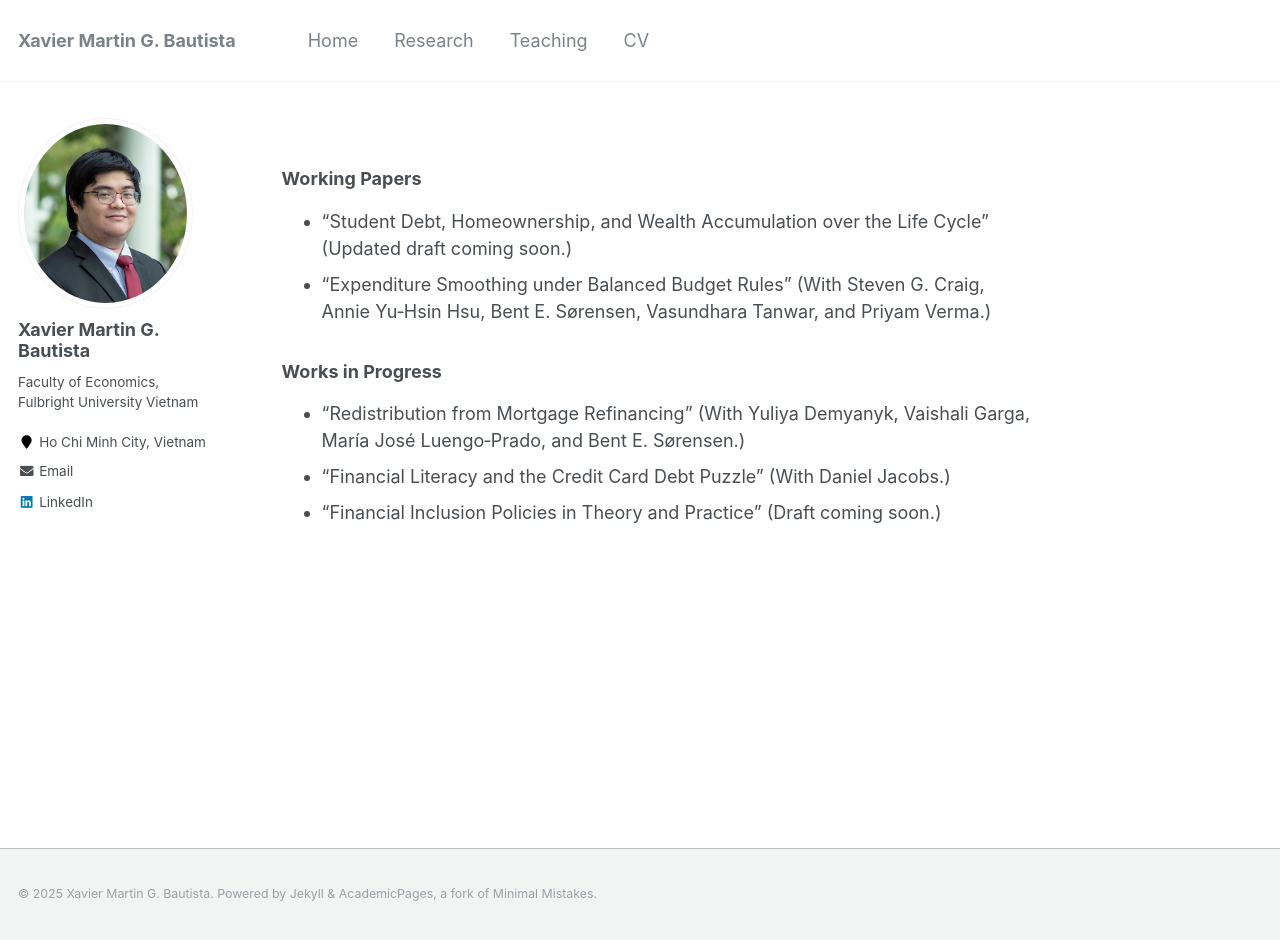
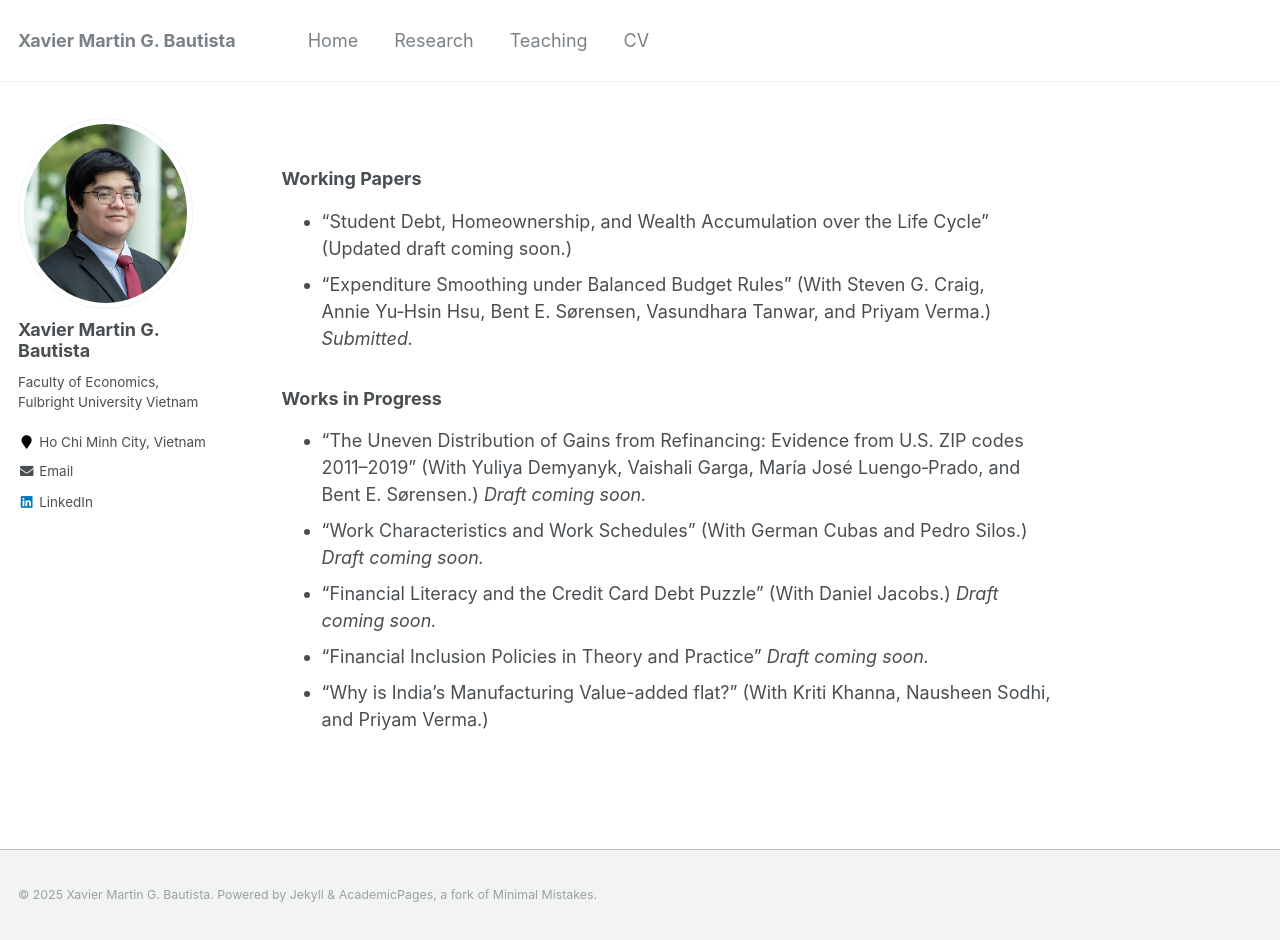
Before and after one commit to xmgbautista/xmgbautista.github.io, a Jekyll site: the page built from _pages/research.md, in a window 1280 px wide and 940 px high. Built offline with Jekyll 4.4.1, drawn with Linux system fonts in a browser that asks for light colours.

Commit message:
Annual update

```diff
--- a/_pages/research.md
+++ b/_pages/research.md
@@ -8,10 +8,12 @@ author_profile: true
 ### Working Papers
 
 * "Student Debt, Homeownership, and Wealth Accumulation over the Life Cycle" (Updated draft coming soon.) <br>
-* "Expenditure Smoothing under Balanced Budget Rules" (With Steven&nbsp;G.&nbsp;Craig, Annie&nbsp;Yu&#8209;Hsin&nbsp;Hsu, Bent&nbsp;E.&nbsp;S&oslash;rensen, Vasundhara&nbsp;Tanwar, and Priyam&nbsp;Verma.) <br>
+* "Expenditure Smoothing under Balanced Budget Rules" (With Steven&nbsp;G.&nbsp;Craig, Annie&nbsp;Yu&#8209;Hsin&nbsp;Hsu, Bent&nbsp;E.&nbsp;S&oslash;rensen, Vasundhara&nbsp;Tanwar, and Priyam&nbsp;Verma.) *Submitted.* <br>
 
 ### Works in Progress
 
-* "Redistribution from Mortgage Refinancing" (With Yuliya&nbsp;Demyanyk, Vaishali&nbsp;Garga, Mar&iacute;a&nbsp;Jos&eacute;&nbsp;Luengo&#8209;Prado, and Bent&nbsp;E.&nbsp;S&oslash;rensen.) <br>
-* "Financial Literacy and the Credit Card Debt Puzzle" (With Daniel&nbsp;Jacobs.) <br>
-* "Financial Inclusion Policies in Theory and Practice" (Draft coming soon.)
+* "The Uneven Distribution of Gains from Refinancing: Evidence from U.S. ZIP codes 2011--2019" (With Yuliya&nbsp;Demyanyk, Vaishali&nbsp;Garga, Mar&iacute;a&nbsp;Jos&eacute;&nbsp;Luengo&#8209;Prado, and Bent&nbsp;E.&nbsp;S&oslash;rensen.) *Draft coming soon.* <br>
+* "Work Characteristics and Work Schedules" (With German&nbsp;Cubas and Pedro&nbsp;Silos.) *Draft coming soon.* <br>
+* "Financial Literacy and the Credit Card Debt Puzzle" (With Daniel&nbsp;Jacobs.) *Draft coming soon.* <br>
+* "Financial Inclusion Policies in Theory and Practice" *Draft coming soon.* <br>
+* "Why is India's Manufacturing Value-added flat?" (With Kriti&nbsp;Khanna, Nausheen&nbsp;Sodhi, and Priyam&nbsp;Verma.) <br>
```
Also changed, not shown: 1 other file.
